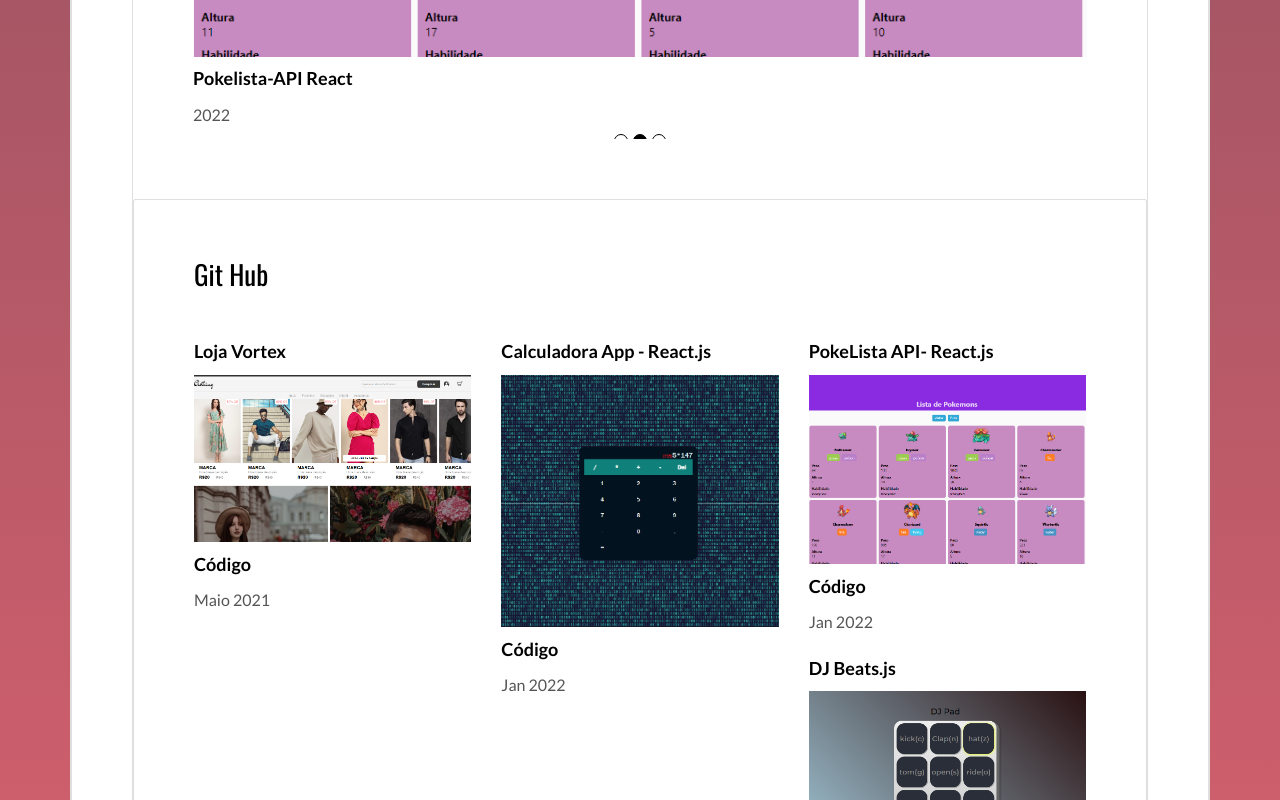
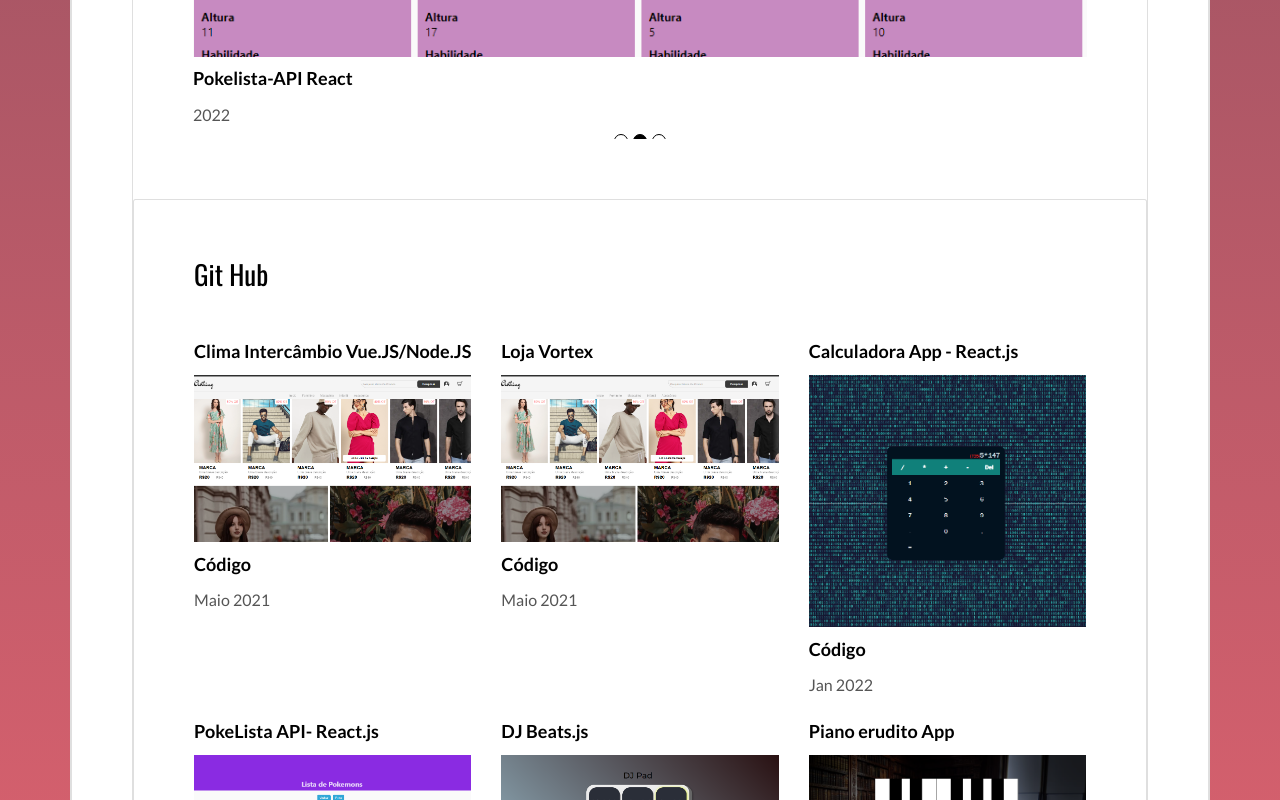
Before and after one commit to Pablo-Ghst/portfolio, a plain HTML site: page index.html in a window 1280 px wide. Shown: the part 2000-2800 px from the top of the page. Drawn offline with nearby package versions, Linux system fonts and the light colour scheme.

Commit message:
Update index.html

```diff
--- a/index.html
+++ b/index.html
@@ -56,7 +56,7 @@
               </div>
               <div class="col-md-8">
 
-              <p>Meu nome é Pablo, sou desenvolvedor full stack. Recém formado em Análise e desenvolvimento de sistemas, tenho aplicado os conhecimentos em projetos de pequeno porte.</p>
+              <p>Meu nome é Pablo, sou desenvolvedor full stack e tenho trabalhado em projetos utilizando Vue, Node, React, Js, MongoDB, mySQL e Bootstrap. Recém formado em Análise e desenvolvimento de sistemas, tenho aplicado os conhecimentos em projetos de pequeno porte.</p>
               <p>Me considero criativo e estou animado para novos desafios.</p>
 
               </div>
@@ -147,6 +147,13 @@
           <div class="card-block">
             <a href="https://github.com/Pablo-Ghst"><h2>Git Hub</h2></a>
             <div class="row">
+              <div class="col-md-4">
+                <a href="https://clima-intercambio.netlify.app/"><h3 class="h5">Clima Intercâmbio Vue.JS/Node.JS</h3></a>
+                <a href="https://clima-intercambio.netlify.app/"> <img src="./assets/images/site.png" class="img-responsive" alt=""></a>
+                <a href="https://github.com/Pablo-Ghst/Climer"><h3 class="h5">Código</h3></a>
+                <p>Maio 2021</p>
+              </div>
+
               <div class="col-md-4">
                 <a href="https://pablo-ghst.github.io/Vortex-eStore/"><h3 class="h5">Loja Vortex</h3></a>
                 <a href="https://pablo-ghst.github.io/Vortex-eStore/"> <img src="./assets/images/site.png" class="img-responsive" alt=""></a>
```
